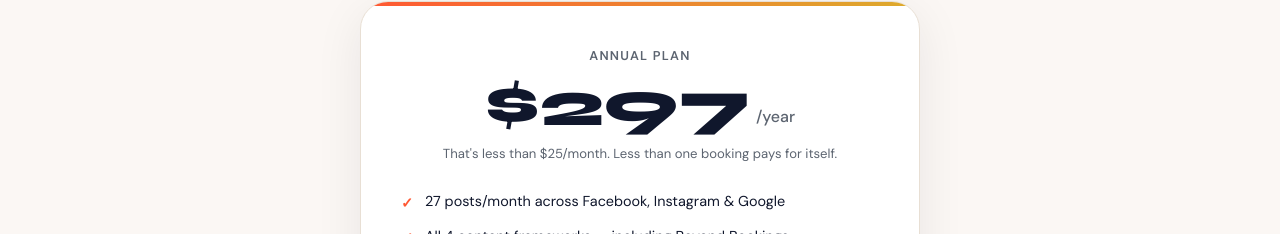
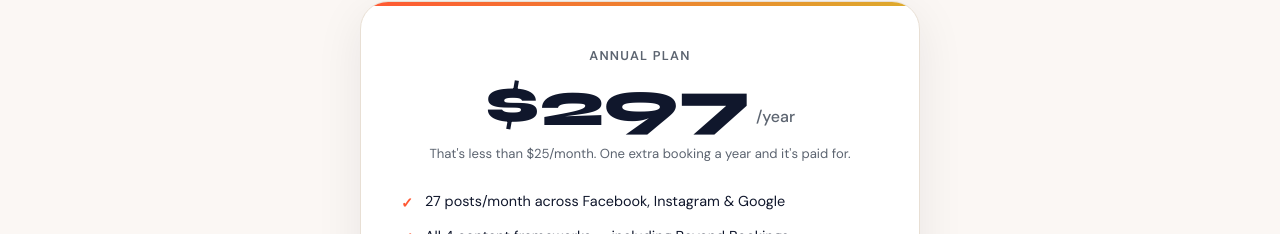
Before and after one commit to mylovableprojects/Beyond-Booked-social-media-planner, a Next.js app: page / in a window 1280 px wide. Shown: the part 5921-6155 px from the top of the page. Built offline with nearby package versions, Linux system fonts and the light colour scheme.

Commit message:
Fix pricing copy

```diff
--- a/src/app/(marketing)/page.tsx
+++ b/src/app/(marketing)/page.tsx
@@ -1342,7 +1342,7 @@ export default function MarketingPage() {
                   <span style={{ fontFamily: "var(--font-syne)", fontSize: "4rem", fontWeight: 800, color: "var(--navy)", lineHeight: 1 }}>$297</span>
                   <span style={{ fontSize: "1rem", color: "var(--muted-fg)", fontWeight: 500, paddingBottom: "0.5rem" }}>/year</span>
                 </div>
-                <p style={{ fontSize: "0.82rem", color: "var(--muted-fg)" }}>That&apos;s less than $25/month. Less than one booking pays for itself.</p>
+                <p style={{ fontSize: "0.82rem", color: "var(--muted-fg)" }}>That&apos;s less than $25/month. One extra booking a year and it&apos;s paid for.</p>
               </div>
 
               {/* Features list */}
```
